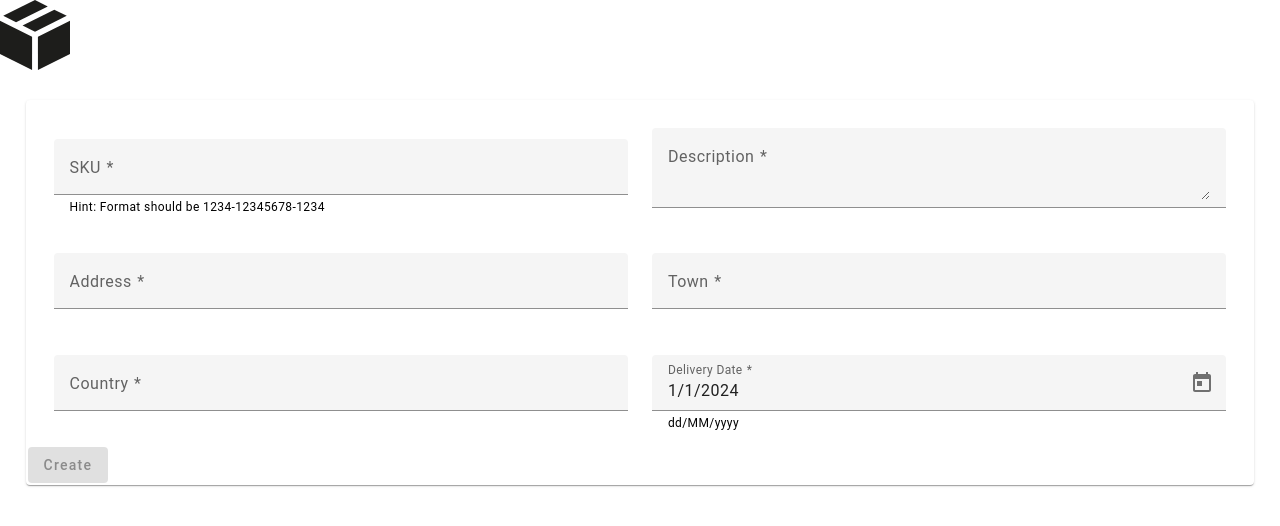
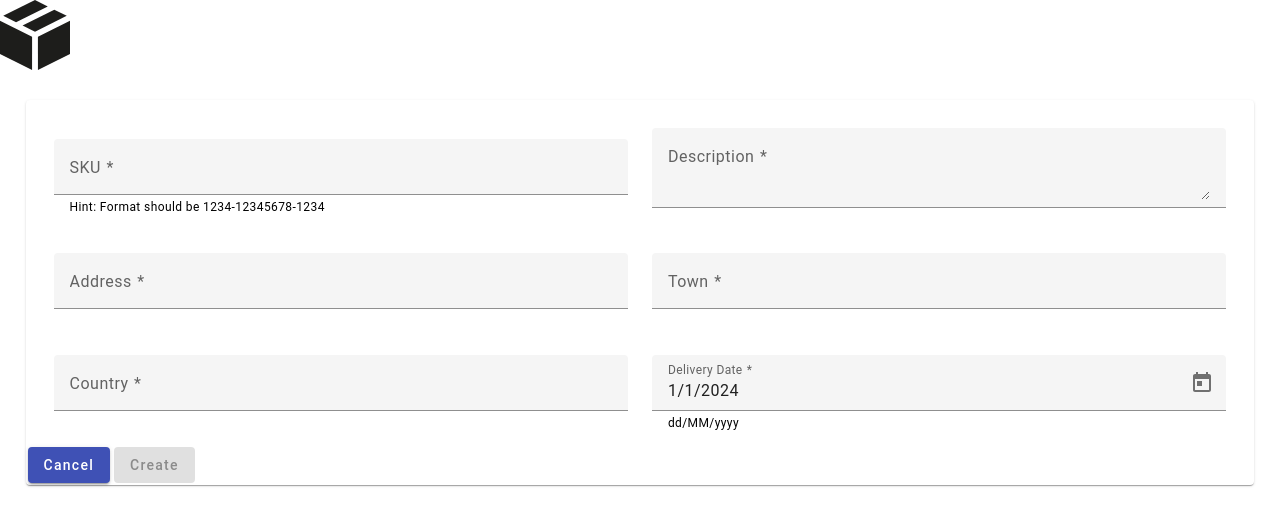
Before and after one commit to arfaagha/parcel-management-app, an Angular app: page /create in a window 1280 px wide. Shown: the top 526 px of the page. Built offline with nearby package versions, Linux system fonts and the light colour scheme.

Commit message:
add cancel button

```diff
--- a/src/app/add-parcel/add-parcel.component.html
+++ b/src/app/add-parcel/add-parcel.component.html
@@ -71,7 +71,8 @@
 
         </mat-card-content>
     <mat-card-footer>
-        <button mat-raised-button color="primary" type="submit" [disabled]="!createParcelForm.valid">Create</button>
+      <a [routerLink]="''"><button mat-raised-button color="primary" type="cancel">Cancel</button></a>
+      <button mat-raised-button color="primary" type="submit" [disabled]="!createParcelForm.valid">Create</button>
     </mat-card-footer>
     </mat-card>
         </form>
```
